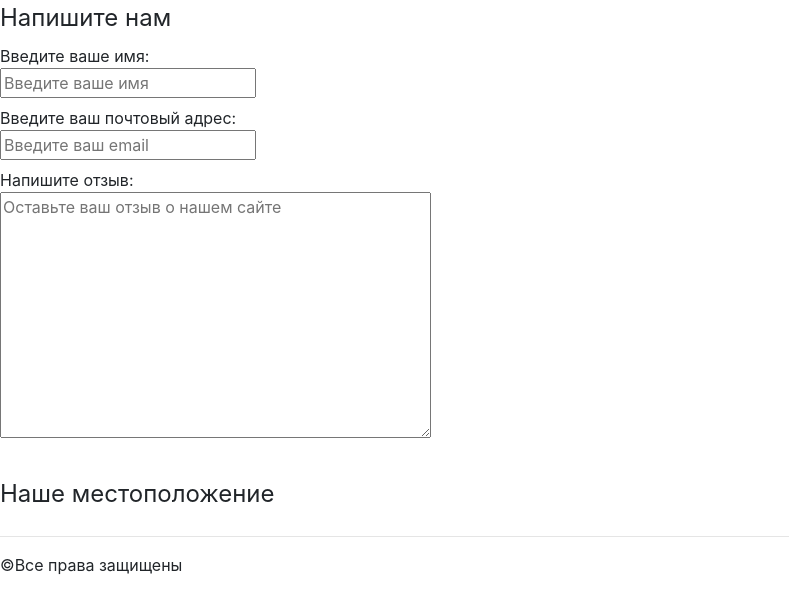
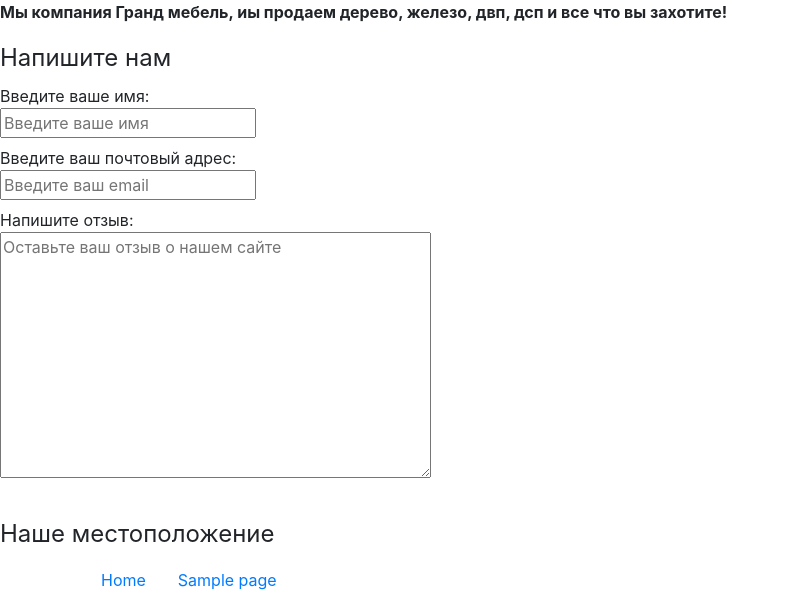
Before and after one commit to stanislav-gerlinger/grand-mebel, a WordPress theme: template content/themes/grand-mebel/page-about_us.php in a window 1280 px wide. Shown: the part 184-800 px from the top of the page, without its empty margins (0-789 px from the left). Run offline with PHP 8.4 and a stand-in for WordPress, Linux system fonts and the light colour scheme; the site name, menu and one post (Sample post) are stand-ins, and other content is empty.

Commit message:
about-us

```diff
--- a/content/themes/grand-mebel/page-about_us.php
+++ b/content/themes/grand-mebel/page-about_us.php
@@ -7,6 +7,7 @@
  */
 get_header(); ?>
     <div class="content">
+        <p><b>Мы компания Гранд мебель, иы продаем дерево, железо, двп, дсп и все что вы захотите!</b></p>
         <form>
             <fieldset>
                 <legend>Напишите нам</legend>
@@ -32,11 +33,4 @@ get_header(); ?>
             <script type="text/javascript" charset="utf-8" async src="https://api-maps.yandex.ru/services/constructor/1.0/js/?um=constructor%3A3a71753da21b675bd82b35ef05787eac56a54969a78ff2fe92388fd119eadfe7&amp;width=676&amp;height=450&amp;lang=ru_RU&amp;scroll=true"></script>
         </fieldset>
     </div>
-
-    <hr>
-
-    <div class="footer">
-        &copy;Все права защищены
-    </div>
-
-</body>
+<?php get_footer(); ?>
```
